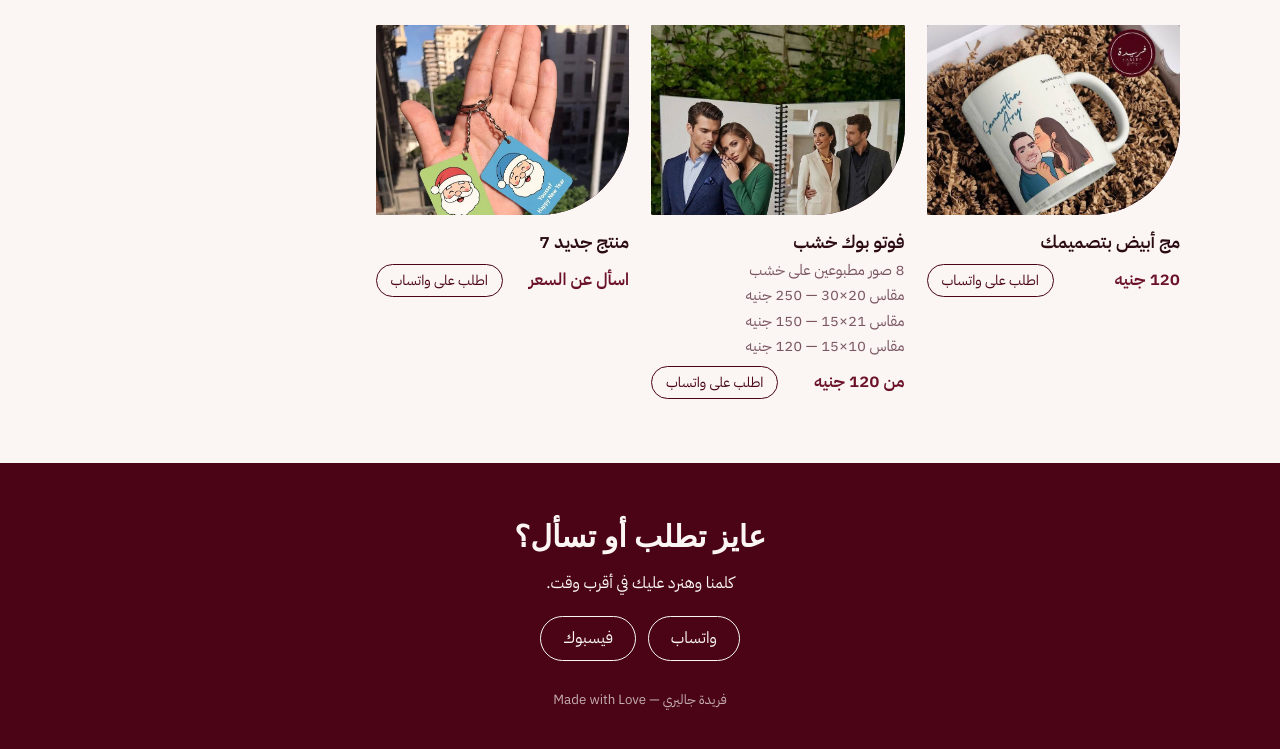
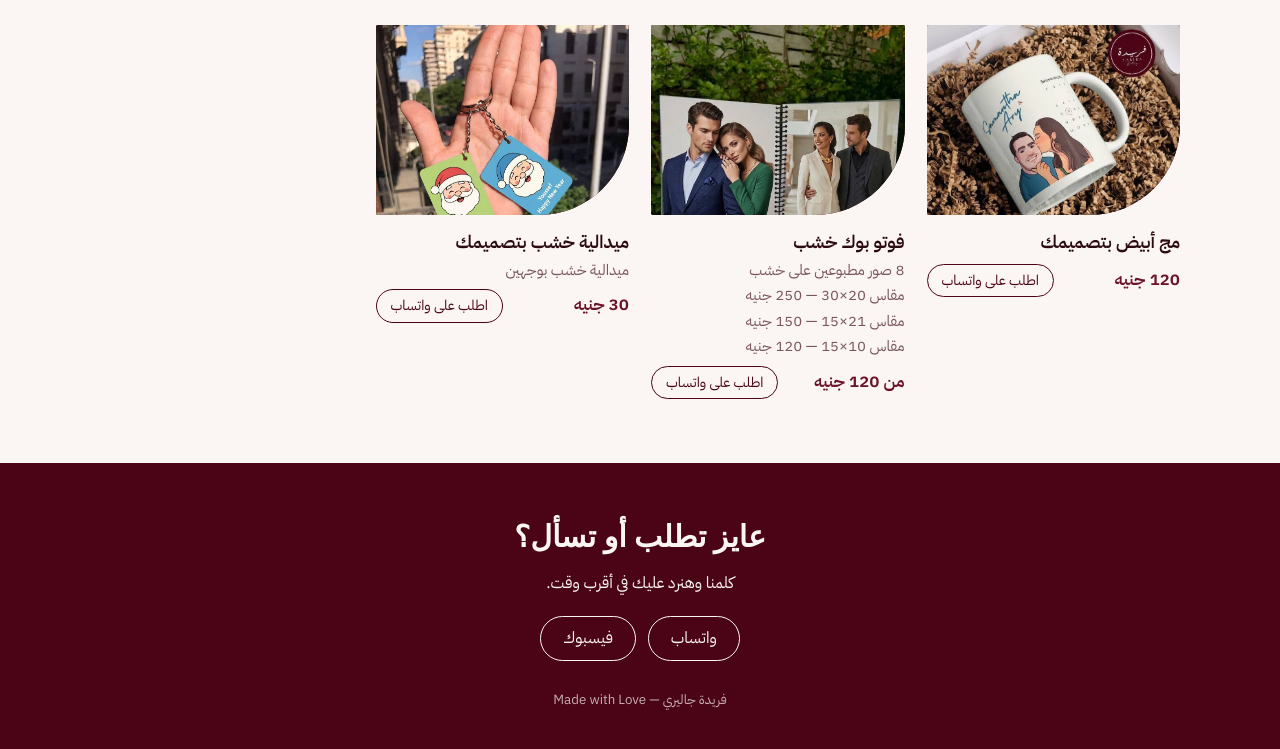
Before and after one commit to Faridagallery/Faridagallery.github.io, a plain HTML site: page index.html in a window 1280 px wide. Shown: the part 1627-2376 px from the top of the page. Drawn offline with Linux system fonts and the light colour scheme; a web font is replaced by a local one.

Commit message:
Add product: double-sided wooden medal

```diff
--- a/index.html
+++ b/index.html
@@ -144,7 +144,7 @@ const PRODUCTS = [
   { name: "تابلوه وميداليه", price: "100 جنيه", desc: "تابلوه خشب استاند وميدالية أكلريك", img: "images/10.jpg", cat: "منتجات" },
   { name: "مج أبيض بتصميمك", price: "120 جنيه", desc: "", img: "images/89.jpg", cat: "منتجات" },
   { name: "فوتو بوك خشب", price: "من 120 جنيه", desc: "8 صور مطبوعين على خشب\nمقاس 20×30 — 250 جنيه\nمقاس 21×15 — 150 جنيه\nمقاس 10×15 — 120 جنيه", img: "images/99.jpg", cat: "منتجات" },
-  { name: "منتج جديد 7", price: "", desc: "", img: "images/999.jpg", cat: "منتجات" }
+  { name: "ميدالية خشب بتصميمك", price: "30 جنيه", desc: "ميدالية خشب بوجهين", img: "images/999.jpg", cat: "منتجات" }
 ];
 /* ============================================== */
 
```
